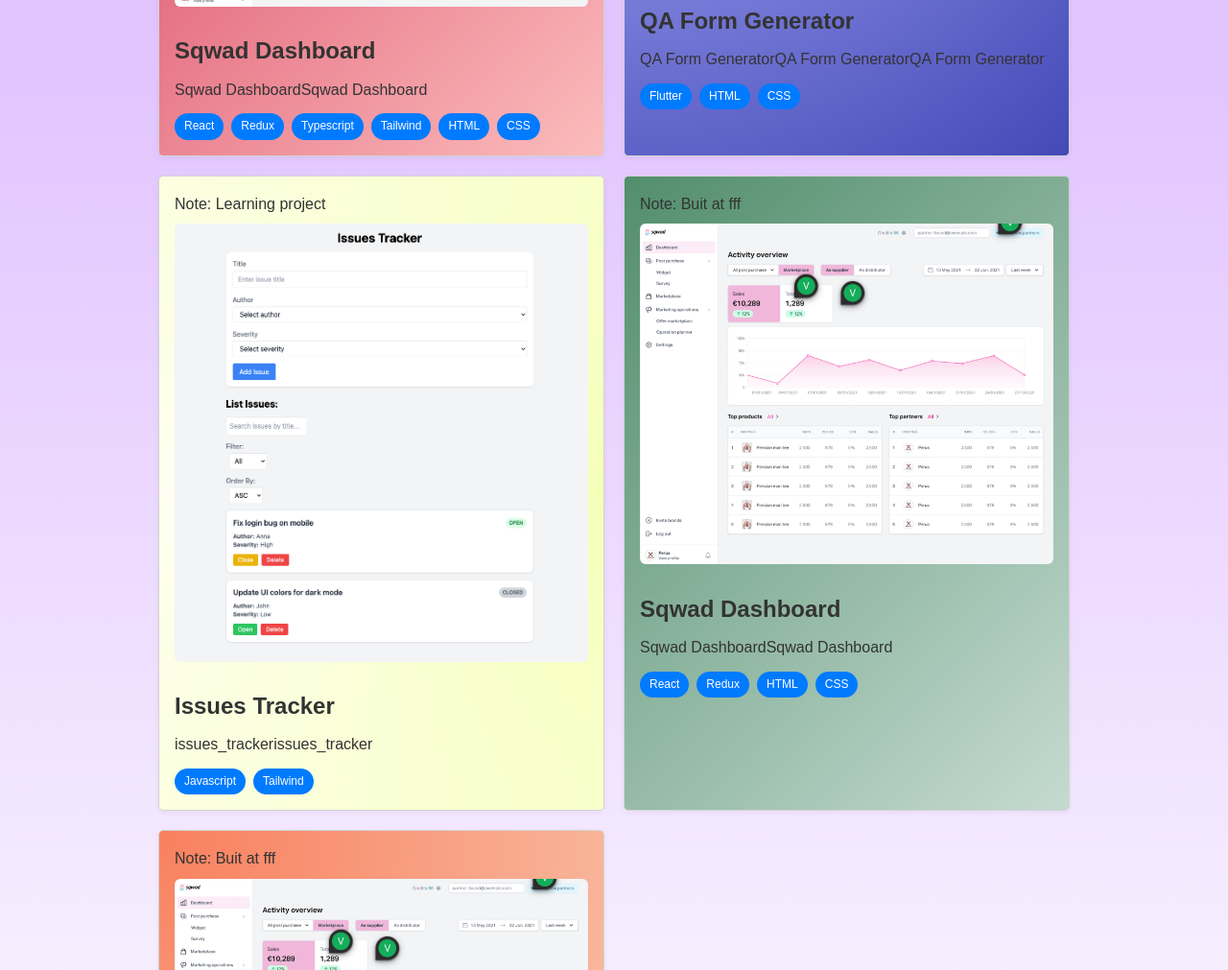
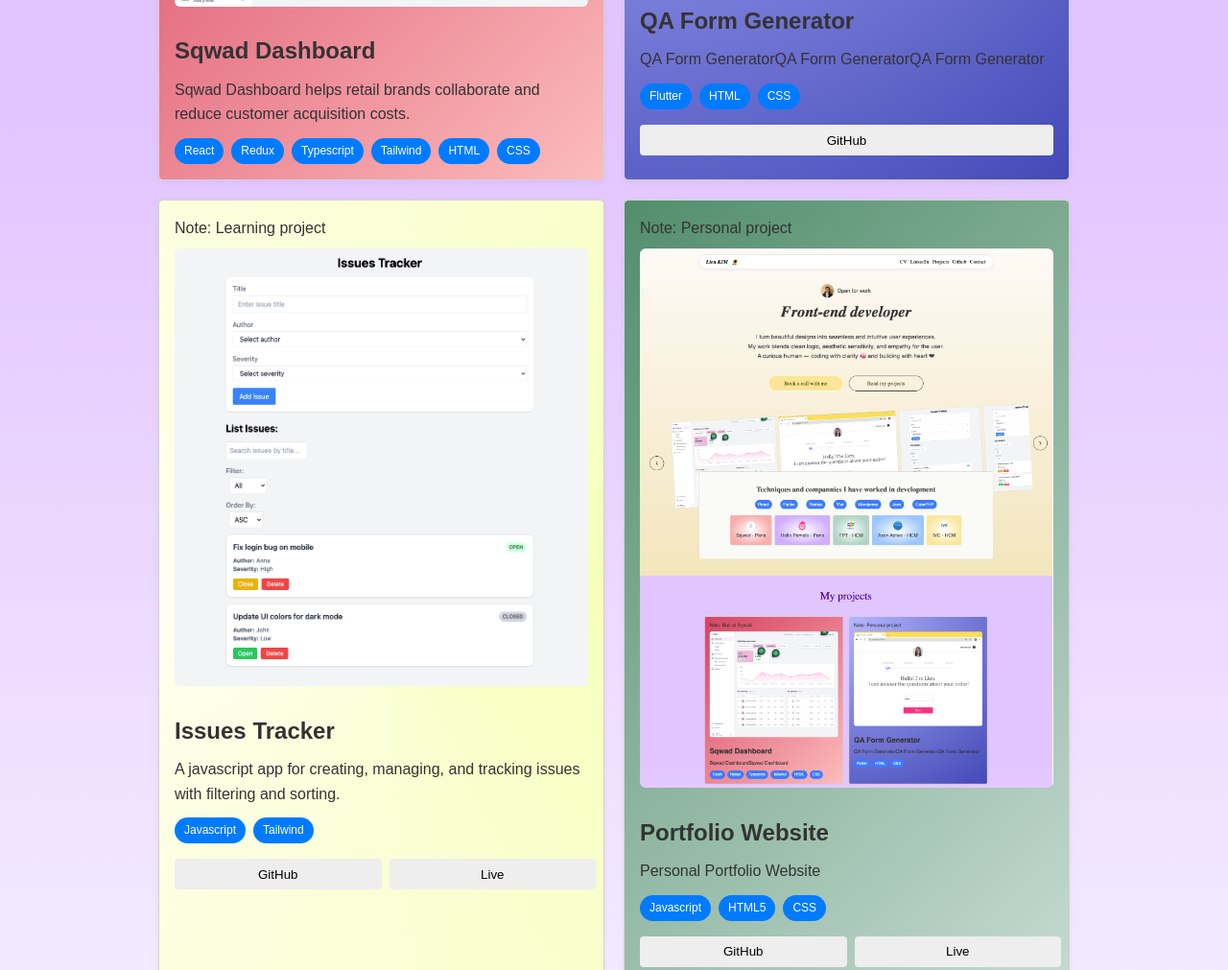
Before and after one commit to lienkt/porfolio_fe, a plain HTML site: page index.html in a window 1280 px wide. Shown: the part 1636-2647 px from the top of the page at 96% size. Drawn offline with Linux system fonts and the light colour scheme.

Commit message:
add real data

```diff
--- a/assets/css/styles.css
+++ b/assets/css/styles.css
@@ -666,7 +666,32 @@ button svg {
 }
 .site-footer .copyright {
   margin-top: 25px;
-  font-size: 0.9rem;
+  font-size: 14px;
+}
+
+.project-buttons {
+  display: flex;
+  gap: 8px;
+  margin-top: 16px;
+  flex-wrap: nowrap;
+}
+
+.project-buttons button {
+  background-color: #eeeeee;
+  color: #000;
+  border: none;
+  border-radius: 4px;
+  padding: 4px 8px;
+  cursor: pointer;
+  height: 32px;
+}
+
+.project-buttons.one button {
+  width: 100%;
+}
+
+.project-buttons.two button {
+  width: 50%;
 }
 
 /* Responsive */
--- a/assets/js/script.js
+++ b/assets/js/script.js
@@ -35,9 +35,11 @@ const projects = [
     img: "assets/img/sqwad_dashboard.png",
     background_color: "pink",
     readable: false,
-    link: "",
+    github_link: "",
+    live_link: "",
     title: "Sqwad Dashboard",
-    description: "Sqwad DashboardSqwad Dashboard",
+    description:
+      "Sqwad Dashboard helps retail brands collaborate and reduce customer acquisition costs.",
     tags: ["React", "Redux", "Typescript", "Tailwind", "HTML", "CSS"],
   },
   {
@@ -45,7 +47,8 @@ const projects = [
     img: "https://raw.githubusercontent.com/lienkt/QA-Form-Generator-FE/main/project.png",
     background_color: "blue",
     readable: true,
-    link: "",
+    github_link: "https://github.com/lienkt/QA-Form-Generator-FE",
+    live_link: "",
     title: "QA Form Generator",
     description: "QA Form GeneratorQA Form GeneratorQA Form Generator",
     tags: ["Flutter", "HTML", "CSS"],
@@ -55,41 +58,34 @@ const projects = [
     img: "assets/img/issues_tracker.png",
     background_color: "yellow",
     readable: true,
-    link: "",
+    github_link: "https://github.com/lienkt/issues_tracker",
+    live_link: "https://lienkt.github.io/issues_tracker/",
     title: "Issues Tracker",
-    description: "issues_trackerissues_tracker",
+    description:
+      "A javascript app for creating, managing, and tracking issues with filtering and sorting.",
     tags: ["Javascript", "Tailwind"],
   },
   {
-    note: "Note: Buit at fff",
-    img: "assets/img/sqwad_dashboard.png",
+    note: "Note: Personal project",
+    img: "assets/img/portfolio.png",
     background_color: "green",
     readable: false,
-    link: "",
-    title: "Sqwad Dashboard",
-    description: "Sqwad DashboardSqwad Dashboard",
-    tags: ["React", "Redux", "HTML", "CSS"],
+    github_link: "https://github.com/lienkt/porfolio_fe",
+    live_link: "https://lienkim.info/",
+    title: "Portfolio Website",
+    description: "Personal Portfolio Website",
+    tags: ["Javascript", "HTML5", "CSS"],
   },
   {
-    note: "Note: Buit at fff",
-    img: "assets/img/sqwad_dashboard.png",
+    note: "Note: Personal project",
+    img: "assets/img/nhanliencollection.png",
     background_color: "orange",
     readable: false,
-    link: "",
+    github_link: "https://github.com/lienkt/nhanliencollection",
+    live_link: "https://nhanliencollection.art/",
     title: "Sqwad Dashboard",
-    description: "Sqwad DashboardSqwad Dashboard",
-    tags: [
-      "React",
-      "Redux",
-      "Typescript",
-      "Tailwind",
-      "HTML",
-      "CSS",
-      "React",
-      "Redux",
-      "HTML",
-      "CSS",
-    ],
+    description: "Image & video gallery",
+    tags: ["Javascript", "HTML5", "CSS"],
   },
 ];
 
@@ -99,6 +95,27 @@ projects.forEach((project) => {
   const item = document.createElement("div");
   item.className = "item " + project.background_color;
 
+  const hasGithub = project.github_link?.trim();
+  const hasLive = project.live_link?.trim();
+
+  let buttonsHTML = "";
+  if (hasGithub && hasLive) {
+    buttonsHTML = `
+      <div class="project-buttons two">
+        <button onclick="window.open('${project.github_link}', '_blank')">GitHub</button>
+        <button onclick="window.open('${project.live_link}', '_blank')">Live</button>
+      </div>
+    `;
+  } else if (hasGithub || hasLive) {
+    const link = hasGithub ? project.github_link : project.live_link;
+    const text = hasGithub ? "GitHub" : "Live";
+    buttonsHTML = `
+      <div class="project-buttons one">
+        <button onclick="window.open('${link}', '_blank')">${text}</button>
+      </div>
+    `;
+  }
+
   item.innerHTML = `
     <p class="note">${project.note}</p>
     <img src="${project.img}" alt="${project.title}" class="image" />
@@ -107,6 +124,7 @@ projects.forEach((project) => {
     <div class="tags">
       ${project.tags.map((tag) => `<span class="tag">${tag}</span>`).join("")}
     </div>
+    ${buttonsHTML}
   `;
 
   projectsContainer.appendChild(item);
--- a/index.html
+++ b/index.html
@@ -12,16 +12,14 @@
         <div class="header width-lg-screen">
           <a href="./" class="logo-link" aria-label="Homepage">
             <p class="logo-name">Lien KIM</p>
-            <div class="logo-image-wrapper">
-              <img src="assets/img/sunflower.png" alt="Lien KIM logo" />
-            </div>
+            <div class="logo-image-wrapper">🌻</div>
           </a>
 
           <nav class="nav-links" aria-label="Main Navigation">
             <ul>
               <li>
                 <a
-                  href="https://www.linkedin.com/in/lienkt0110/"
+                  href="https://drive.google.com/file/d/1gBc_OcWR4K5k3m0g0Gvef5Ba3l2IuDGn/view?usp=drive_link"
                   target="_blank"
                   class="nav-link"
                   >CV</a
@@ -60,7 +58,7 @@
             <div class="intro-title">
               <div class="avatar-wrapper">
                 <img
-                  src="https://media.licdn.com/dms/image/v2/D4D03AQEEUf7NWjUrBQ/profile-displayphoto-shrink_100_100/profile-displayphoto-shrink_100_100/0/1702765044929?e=1756339200&v=beta&t=hixuJLZkyBTmbEuh1lfkgbX0nbIbqVx7YLav7piX05M"
+                  src="assets/img/avata.jpeg"
                   alt="Lien KIM"
                   class="avatar"
                 />
@@ -124,16 +122,10 @@
                 <img src="assets/img/issues_tracker.png" />
               </div>
               <div class="image-wrapper">
-                <img src="assets/img/issues_tracker.png" />
+                <img src="assets/img/portfolio.png" />
               </div>
               <div class="image-wrapper">
-                <img src="assets/img/issues_tracker.png" />
-              </div>
-              <div class="image-wrapper">
-                <img src="https://picsum.photos/id/1010/150/100" />
-              </div>
-              <div class="image-wrapper">
-                <img src="https://picsum.photos/id/1011/200/100" />
+                <img src="assets/img/nhanliencollection.png" />
               </div>
             </div>
             <button id="nextBtn">
@@ -173,9 +165,7 @@
                 rel="noopener noreferrer"
               >
                 <div class="company sqwad">
-                  <img
-                    src="https://media.licdn.com/dms/image/v2/C560BAQHqL9OVh90YOQ/company-logo_100_100/company-logo_100_100/0/1643317620132/joinsqwad_logo?e=1756339200&v=beta&t=Y2qdcTgLavQV6LdIcR0P3VKnXhFdwmUEkCXSfzZpyyY"
-                  />
+                  <img src="assets/img/joinsqwad_logo.jpeg" />
                   <p>Sqwad - Paris</p>
                 </div>
               </a>
@@ -186,9 +176,7 @@
                 rel="noopener noreferrer"
               >
                 <div class="company hp">
-                  <img
-                    src="https://media.licdn.com/dms/image/v2/D4D0BAQHtyG_Q6myA0g/company-logo_100_100/company-logo_100_100/0/1709737232775/hello_pomelo_digital_logo?e=1756339200&v=beta&t=k0Z0sgZwnH5a8CvOg65LqlUi2OzU9PV6yyCXbnptOMU"
-                  />
+                  <img src="assets/img/hello_pomelo_digital_logo.jpeg" />
                   <p>Hello Pomelo - Paris</p>
                 </div>
               </a>
@@ -199,9 +187,7 @@
                 rel="noopener noreferrer"
               >
                 <div class="company fpt">
-                  <img
-                    src="https://media.licdn.com/dms/image/v2/D560BAQGfyUCuV-FiFA/company-logo_100_100/company-logo_100_100/0/1738914920866/fpt_software_logo?e=1756339200&v=beta&t=Q0ppu2GOK4NKqlD_3zos9-LZNKhjntRDtnCA_By5EI0"
-                  />
+                  <img src="assets/img/fpt_software_logo.jpeg" />
                   <p>FPT - HCM</p>
                 </div>
               </a>
@@ -212,9 +198,7 @@
                 rel="noopener noreferrer"
               >
                 <div class="company axon">
-                  <img
-                    src="https://media.licdn.com/dms/image/v2/D560BAQHX8XJc-8-10A/company-logo_100_100/company-logo_100_100/0/1723627527429/axonactive_logo?e=1756339200&v=beta&t=XAqIXo01tAZHlU1tf8LZgfSxEpqoTF5yg4iwbPSS2FU"
-                  />
+                  <img src="assets/img/axonactive_logo.jpeg" />
                   <p>Axon Active - HCM</p>
                 </div>
               </a>
@@ -225,9 +209,7 @@
                 rel="noopener noreferrer"
               >
                 <div class="company ivc">
-                  <img
-                    src="https://media.licdn.com/dms/image/v2/C4E0BAQEK2Eq3_aOutA/company-logo_100_100/company-logo_100_100/0/1673257468927/isb_vietnam_co_limited_logo?e=1756339200&v=beta&t=8l8Z_p1chUwD_mnraDvn0FpsJHUJM-ZdcH6YvjNYWUs"
-                  />
+                  <img src="assets/img/isb_vietnam_co_limited_logo.jpeg" />
                   <p>IVC - HCM</p>
                 </div>
               </a>
```
Also changed, not shown: assets/img/avata.jpeg (added), assets/img/axonactive_logo.jpeg (added), assets/img/fpt_software_logo.jpeg (added), assets/img/hello_pomelo_digital_logo.jpeg (added), assets/img/isb_vietnam_co_limited_logo.jpeg (added), assets/img/joinsqwad_logo.jpeg (added), assets/img/nhanliencollection.png (added), assets/img/portfolio.png (added), 2 other files.
